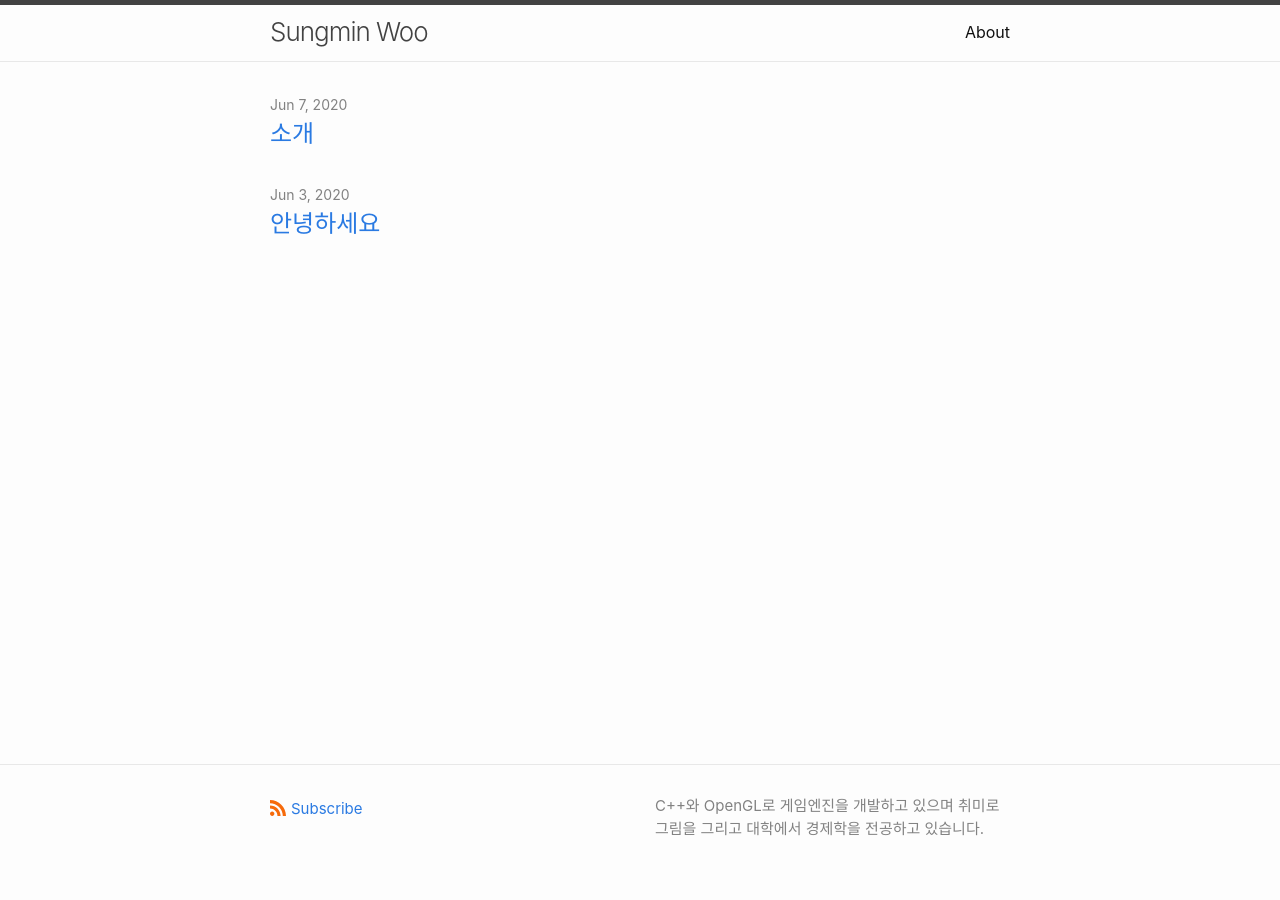
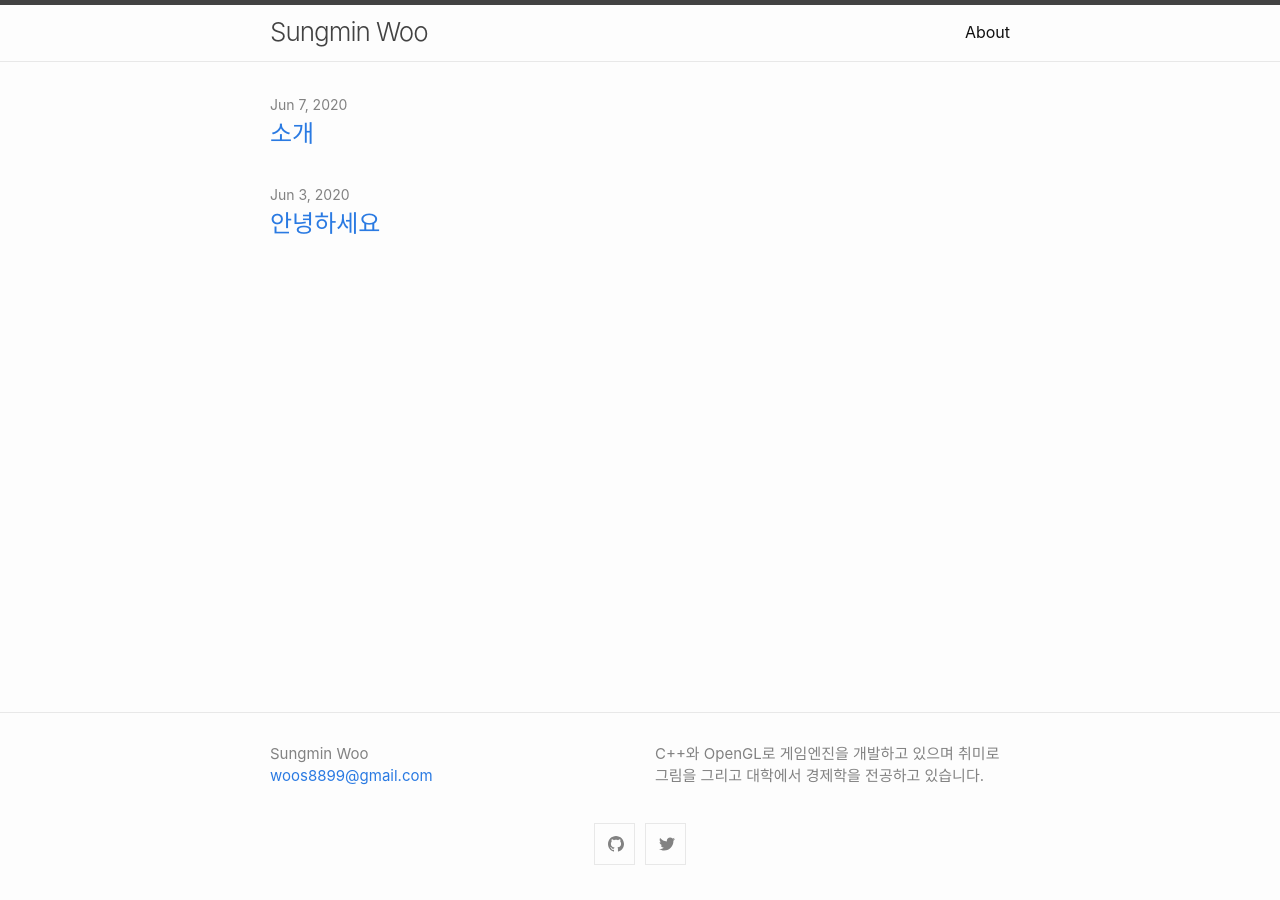
Before and after one commit to SausageTaste/SausageTaste.github.io, a Jekyll site: the page built from index.markdown, in a window 1280 px wide. Built offline with Jekyll 4.4.1, drawn with Linux system fonts in a browser that asks for light colours.

Commit message:
Changed layouts

```diff
--- a/_config.yml
+++ b/_config.yml
@@ -24,8 +24,15 @@
   C++와 OpenGL로 게임엔진을 개발하고 있으며 취미로 그림을 그리고 대학에서 경제학을 전공하고 있습니다.
 baseurl: "" # the subpath of your site, e.g. /blog
 url: "" # the base hostname & protocol for your site, e.g. http://example.com
-twitter_username: woos8899
-github_username:  SausageTaste
+
+author:
+  name: Sungmin Woo
+  email: woos8899@gmail.com
+
+minima:
+  social_links:
+    twitter: woos8899
+    github: SausageTaste
 
 # Build settings
 theme: minima
--- a/_includes/footer.html
+++ b/_includes/footer.html
@@ -5,13 +5,6 @@
 
     <div class="footer-col-wrapper">
       <div class="footer-col">
-        <p class="feed-subscribe">
-          <a href="{{ 'feed.xml' | relative_url }}">
-            <svg class="svg-icon orange">
-              <use xlink:href="{{ 'assets/minima-social-icons.svg#rss' | relative_url }}"></use>
-            </svg><span>Subscribe</span>
-          </a>
-        </p>
         {%- if site.author %}
           <ul class="contact-list">
             {% if site.author.name -%}
```
Lines whose indentation alone changed are shown as unchanged.
